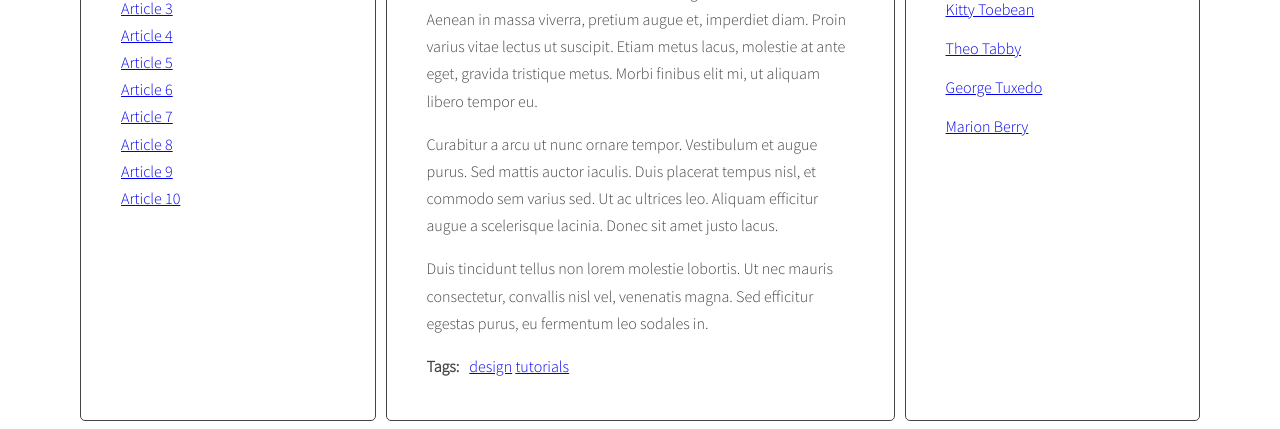
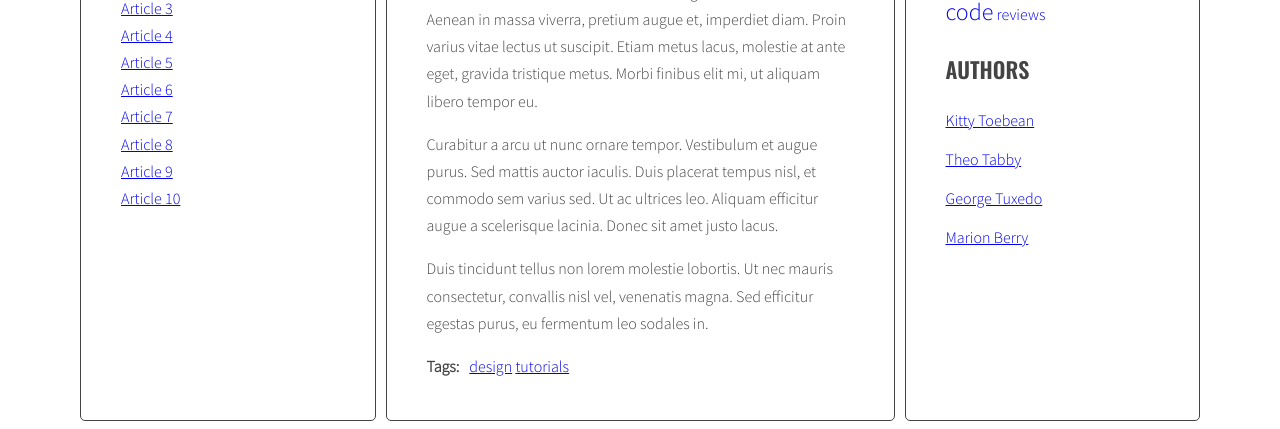
Before and after one commit to oleole912/javascript-blog, a website: page index.html in a window 1280 px wide. Shown: the part 418-847 px from the top of the page. Drawn offline with nearby package versions, Linux system fonts and the light colour scheme.

Commit message:
Add tag cloud

```diff
--- a/js/script.js
+++ b/js/script.js
@@ -37,7 +37,9 @@ const optArticleSelector = '.post',
   optTitleListSelector = '.titles',
   optArticleTagsSelector = '.post-tags .list',
   optArticleAuthorSelector = '.post-author',
-  optTagsListSelector = '.tags .list';
+  optTagsListSelector = '.tags.list',
+  optCloudClassCount = 5,
+  optCloudClassPrefix = 'tag-size-';
 
 
 function generateTitleLinks(customSelector = ''){
@@ -77,9 +79,29 @@ function generateTitleLinks(customSelector = ''){
 generateTitleLinks();
 
 
+function calculateTagsParams(tags) {
+  const params = {min: 99999, max:0};
+  for (let tag in tags) {
+    if(tags[tag] > params.max) {
+      params.max = tags[tag];
+    } else if (tags[tag] < params.min) {
+      params.min = tags[tag];
+    }
+  }
+  return params;
+}
+
+function calculateTagClass(count, params) {
+  const normalizedCount = count - params.min;
+  const normalizedMax = params.max - params.min;
+  const percentage = normalizedCount / normalizedMax;
+  const classNumber = Math.floor(percentage * (optCloudClassCount - 1) + 1);
+  return optCloudClassPrefix + classNumber;
+}
+
 function generateTags(){
-  /* [NEW] create a new variable allTags with an empty array */
-  //let allTags = [];
+  /* [NEW] create a new variable allTags with an empty object */
+  let allTags = {};
 
   /* find all articles */
   const articles = document.querySelectorAll(optArticleSelector);
@@ -108,10 +130,12 @@ function generateTags(){
       html = html + linkHTML;
 
       /* [NEW] check if this link is NOT already in allTags */
-       //if(allTags.indexOf(linkHTML) == -1){
+      if(!allTags.hasOwnProperty(tag)){
         /* [NEW] add generated code to allTags array */
-        //allTags.push(linkHTML);
-     //}
+        allTags[tag] = 1;
+      } else {
+        allTags[tag]++;
+      }
 
       /* END LOOP: for each tag */
     }
@@ -123,10 +147,26 @@ function generateTags(){
   }
 
   /* [NEW] find list of tags in right column */
-  // const tagList = document.querySelector(optTagsListSelector);
+  const tagList = document.querySelector(optTagsListSelector);
 
-  /* [NEW] add html from allTags to tagList */
-  // tagList.innerHTML = allTags.join(' ');
+  const tagsParams = calculateTagsParams(allTags);
+  console.log('tagsParams: ', tagsParams);
+
+  /* [NEW] create variable for all links HTML code */
+  let allTagsHTML = '';
+
+  /* [NEW] START LOOP: for each tag in allTags: */
+  for (let tag in allTags){
+    const tagLinkHTML = '<li class="' + calculateTagClass(allTags[tag], tagsParams) + '"><a href="#tag-' + tag + '">' + tag + '</a></li> ';
+
+    /* [NEW] generate code of a link and add it to allTagsHTML */
+    allTagsHTML += tagLinkHTML;
+
+  /* [NEW] END LOOP: for each tag in allTags: */
+  }
+
+  /* [NEW] add html from allTagsHTML to tagList */
+  tagList.innerHTML =  allTagsHTML;
 }
 
 generateTags();
--- a/sass/style.scss
+++ b/sass/style.scss
@@ -118,3 +118,24 @@ body {
     margin: 0 10px 0 0;
   }
 }
+
+.tag-size-1 {
+  font-size: 100%;
+}
+
+.tag-size-3 {
+  font-size: 150%;
+}
+
+.tag-size-5 {
+  font-size: 190%;
+}
+
+.tags.list li {
+  display: inline-block;
+}
+
+.tags.list a {
+  text-decoration: none;
+  font-weight: 500;
+}
```
Also changed, not shown: index.html (+0 -5 lines), css/style.css, 1 other file.
